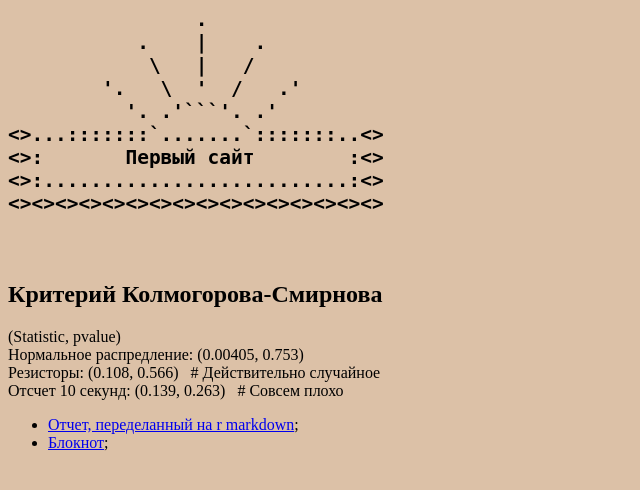
After one commit to oboronets/AU, a Flask app: page /lab in a window 1280 px wide. The commit adds this page. Shown: the top 490 px of the page, without its empty margins (0-640 px from the left). Run offline with Flask 3, Linux system fonts and the light colour scheme.

Commit message:
Added lab.html with kstest

```diff
--- a/webapp/app.py
+++ b/webapp/app.py
@@ -1,15 +1,10 @@
 """
 Rocket qt'ed
 """
-import sys
 import flask
-
-from matplotlib import pyplot as pp
-
 from launch import Launch
 
 app = flask.Flask(__name__)
-visibility = "hidden"
 
 @app.route("/")
 def hello_world():
@@ -19,9 +14,13 @@ def hello_world():
 def murka():
     return flask.render_template('murka.html')
 
+@app.route("/lab")
+def lab():
+    return flask.render_template('lab.html')
+
 @app.route("/rocket")
 def rocket_page():
-    return flask.render_template('rocket.html', visibility = visibility)
+    return flask.render_template('rocket.html', visibility = 'hidden')
 
 @app.route("/rocket/result")
 def rocket_result():
@@ -33,7 +32,5 @@ def rocket_result():
     launch = Launch(plane_vx, plane_vy, max_time, rocket_v)
     podlet = int( launch.launch_rocket() )
     if podlet > 0:
-        visibility = "hidden"
-        return flask.render_template('rocket_result.html')
-    visibility = "visible"
-    return flask.render_template('rocket.html', visibility=visibility)
+        return flask.render_template('rocket_result.html', visibility='hidden')
+    return flask.render_template('rocket.html', visibility='visible')
--- a/webapp/templates/index.html
+++ b/webapp/templates/index.html
@@ -5,6 +5,7 @@
 <h1>Что здесь есть:</h1>
 <ul>
   <li><a href="rocket">Web версия rocket.py</a>,</li>
+  <li><a href="lab">Отчет по лабе, переделанный на r markdown<a>,</li>
   <li><a href="murka">Мурка!</a></li>
 </ul>
 {% endblock %}
--- /dev/null
+++ b/webapp/templates/lab.html
@@ -0,0 +1,16 @@
+{% extends "base.html" %}
+
+{% block content %}
+
+<h2 id="статистика">Критерий Колмогорова-Смирнова</h2>
+<p>(Statistic, pvalue) <br>
+Нормальное распредление: (0.00405, 0.753) <br>
+Резисторы: (0.108, 0.566)   # Действительно случайное <br>
+Отсчет 10 секунд: (0.139, 0.263)   # Совсем плохо</p>
+
+<ul>
+  <li><a href="{{ url_for('static', filename='report.pdf') }}"> Отчет, переделанный на r markdown</a>;</li>
+  <li><a href="{{ url_for('static', filename='lab.ipynb') }}">Блокнот<a>;</li>
+</ul>
+
+{% endblock %}
```
Also changed, not shown: webapp/static/img/graf.jpg, 2 other files.
